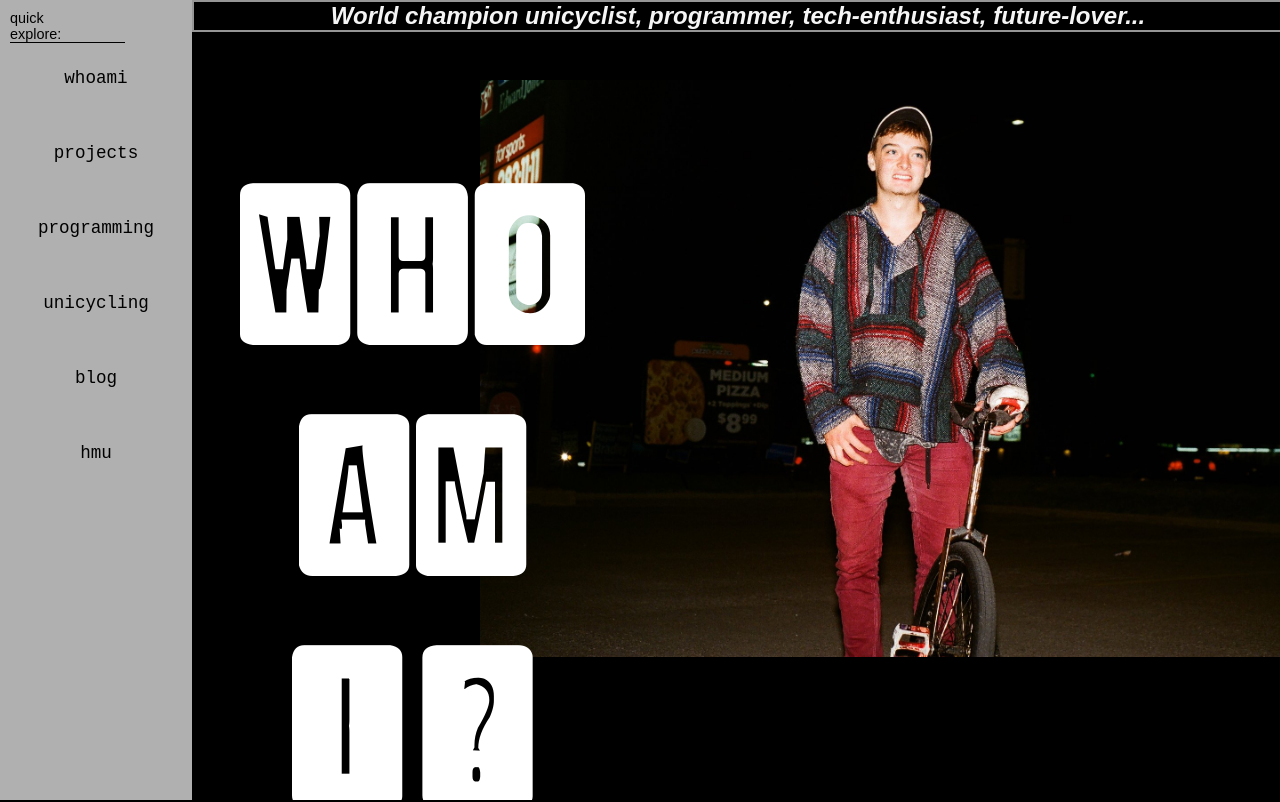
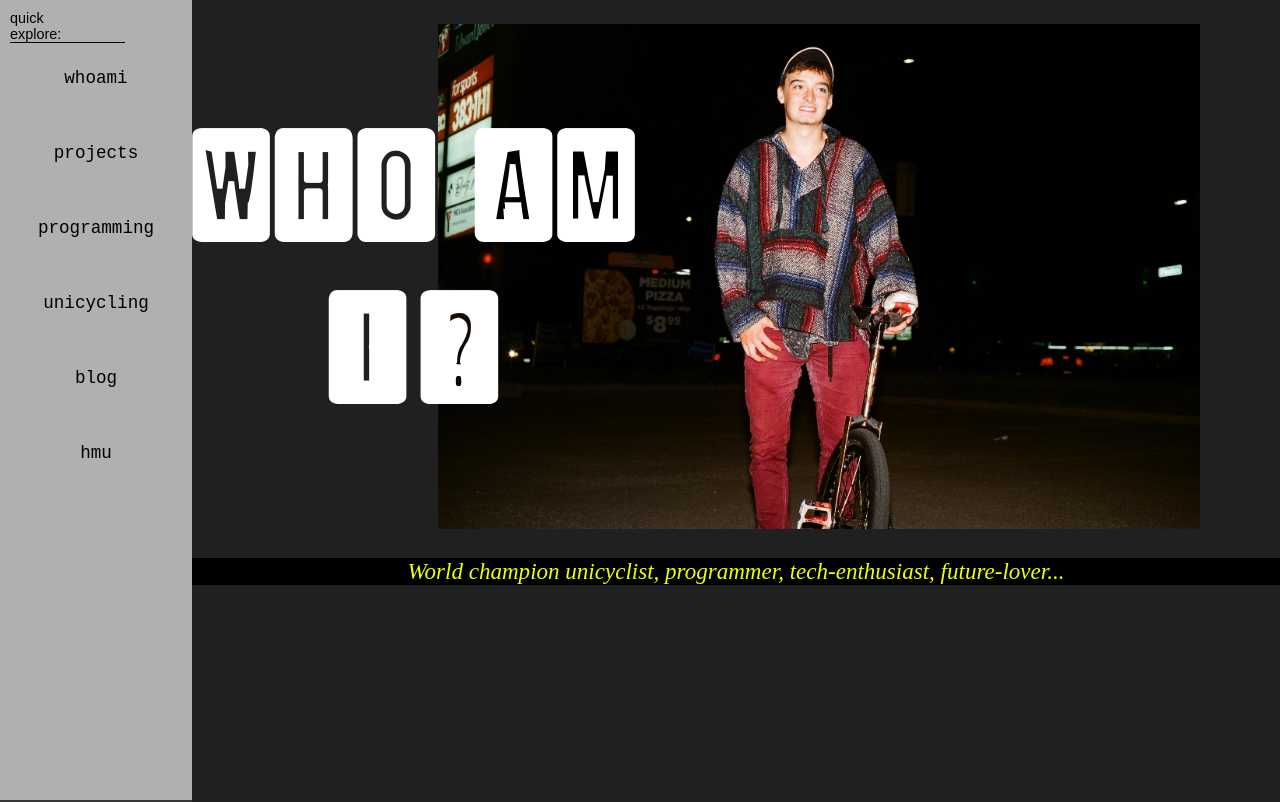
Before and after one commit to jackouni/my_portfolio, a plain HTML site: page homepage.html in a window 1280 px wide. Shown: the top 802 px of the page. Drawn offline with Linux system fonts and the light colour scheme.

Commit message:
Changed the units for sizing the text elements to help with screen scaling and sizing, making the font-sizes relative to the screen size. **Tested and working in Mozilla

```diff
--- a/homepage.css
+++ b/homepage.css
@@ -28,7 +28,7 @@ body {
   font-family: Arial, sans-serif;
   margin: 0;
   padding: 0;
-  background-color: black;
+  background-color: rgb(54, 54, 54);
 }
 
 .container {
@@ -111,19 +111,12 @@ body {
 .column-right {
   position: relative;
   overflow-y: scroll;
-  height: 100vh;
-  width:100%;
+  height: 100%;
   width: calc(100% - 12rem); /* subtract the width of the fixed .column-left element */
   margin-left: 12rem; /* add left margin equal to the width of the fixed .column-left element */
-  background-color: #000000;
+  background-color: #202020;
   overflow: hidden;
   color: whitesmoke;
-}
-
-.column-right > * {
-  text-align: center;
-  position: relative;
-  left: 0%;
 }
 
 .column-right > section h1 {
@@ -135,24 +128,34 @@ body {
 /* whoami? Section */
   #whoami {
     display: flex;
+    flex-direction: column;
+    text-align: center;
+    height: auto;
     background-image: url(images/1_me.jpeg);
     background-repeat: no-repeat;
-    background-size: 80% auto;
-    background-position: left 18rem top 5rem; /* aligns the image to the right with 20px of space */
+    background-size: 70% auto;
+    background-position: right 5rem top 1.5rem;
   }
 
   #whoami-title {
+    white-space: nowrap;
+    text-align: center;
     font-family: 'CalendarNotes';
-    font-size: 200px;
+    font-size: 11vw;
+    min-s
+    margin-bottom: 0px;
   }
 
   #whoami-p {
-    position: absolute;
+    font-family: 'Times New Roman', Times, serif;
+    margin-left: 0%;
     margin-top: 0px;
     background-color: rgb(0, 0, 0);
+    color: rgb(238, 255, 0);
     width: 100%;
-    border: solid rgb(150, 150, 150) 2px;
-    font-size: 1.5rem;
+    height: auto;
+    font-size: 1.8vw;
+    font-weight: 100;
   }
 
 /* Projects Section */
```
